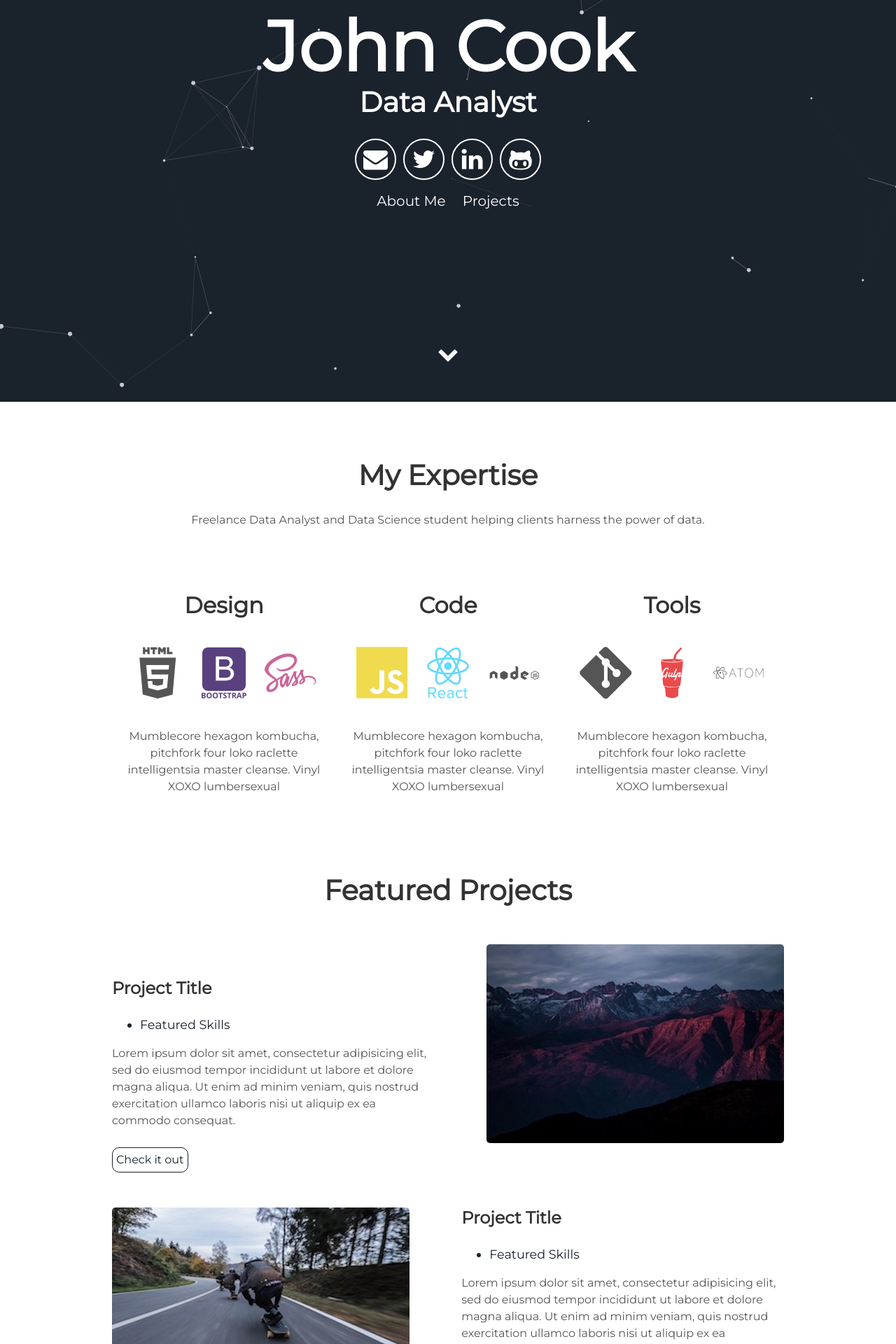
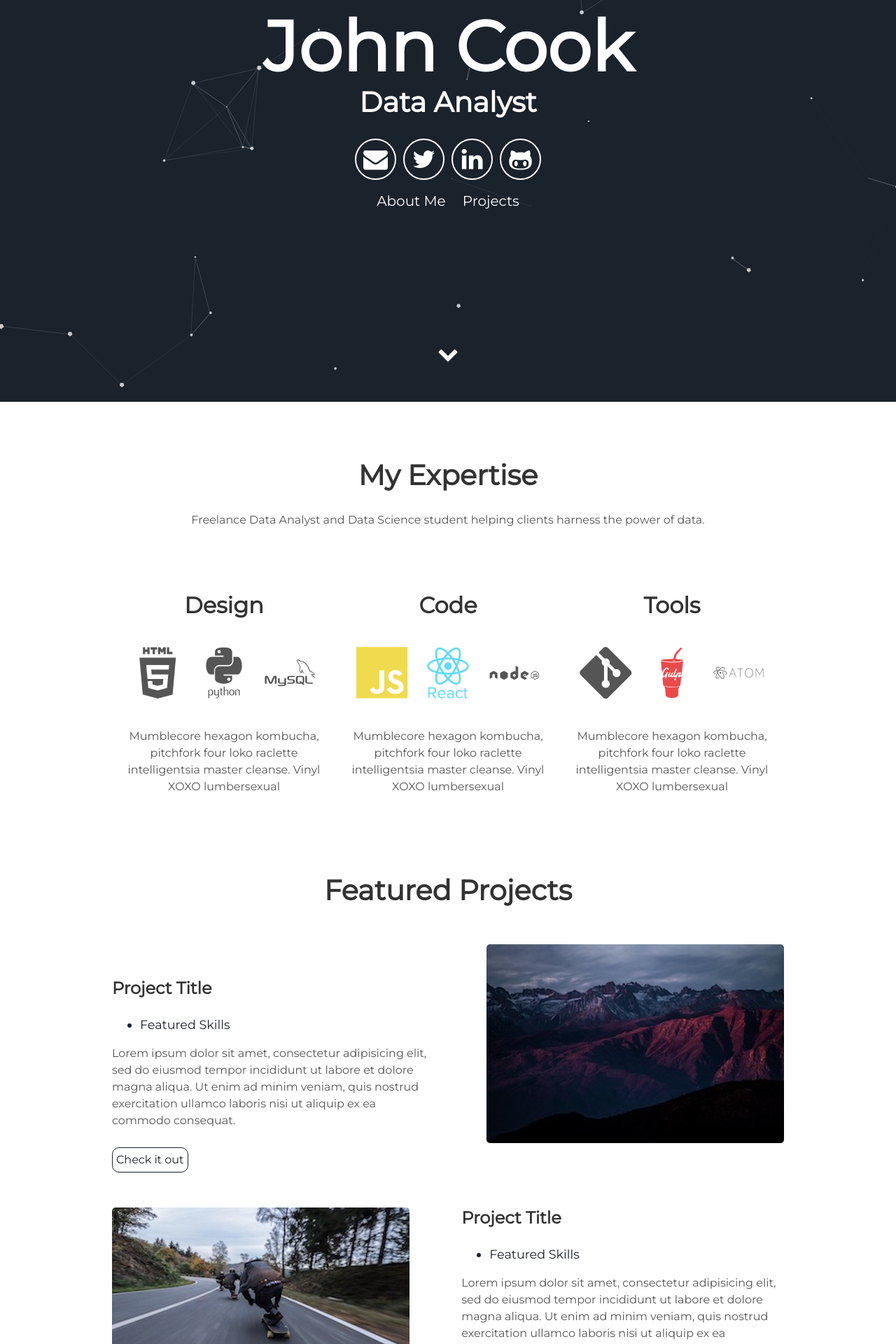
Before and after one commit to johngncook/Analytics-Portfolio, a Jekyll site: the page built from index.html, in a window 1280 px wide. Shown: the part 326-2246 px from the top of the page at 70% size. Built offline with Jekyll 4.4.1, drawn with Linux system fonts in a browser that asks for light colours.

Commit message:
Update about.html

```diff
--- a/_includes/about.html
+++ b/_includes/about.html
@@ -6,8 +6,8 @@
     <div class="tech">
       <h2>Design</h2>
       <i class="devicon-html5-plain-wordmark"></i>
-      <i class="devicon-bootstrap-plain-wordmark colored"></i>
-      <i class="devicon-sass-original colored"></i>
+      <i class="devicon-python-plain-wordmark"></i>
+      <i class="devicon-mysql-plain-wordmark"></i>
       <p>Mumblecore hexagon kombucha, pitchfork four loko raclette intelligentsia master cleanse.
         Vinyl XOXO lumbersexual</p>
     </div>
```
